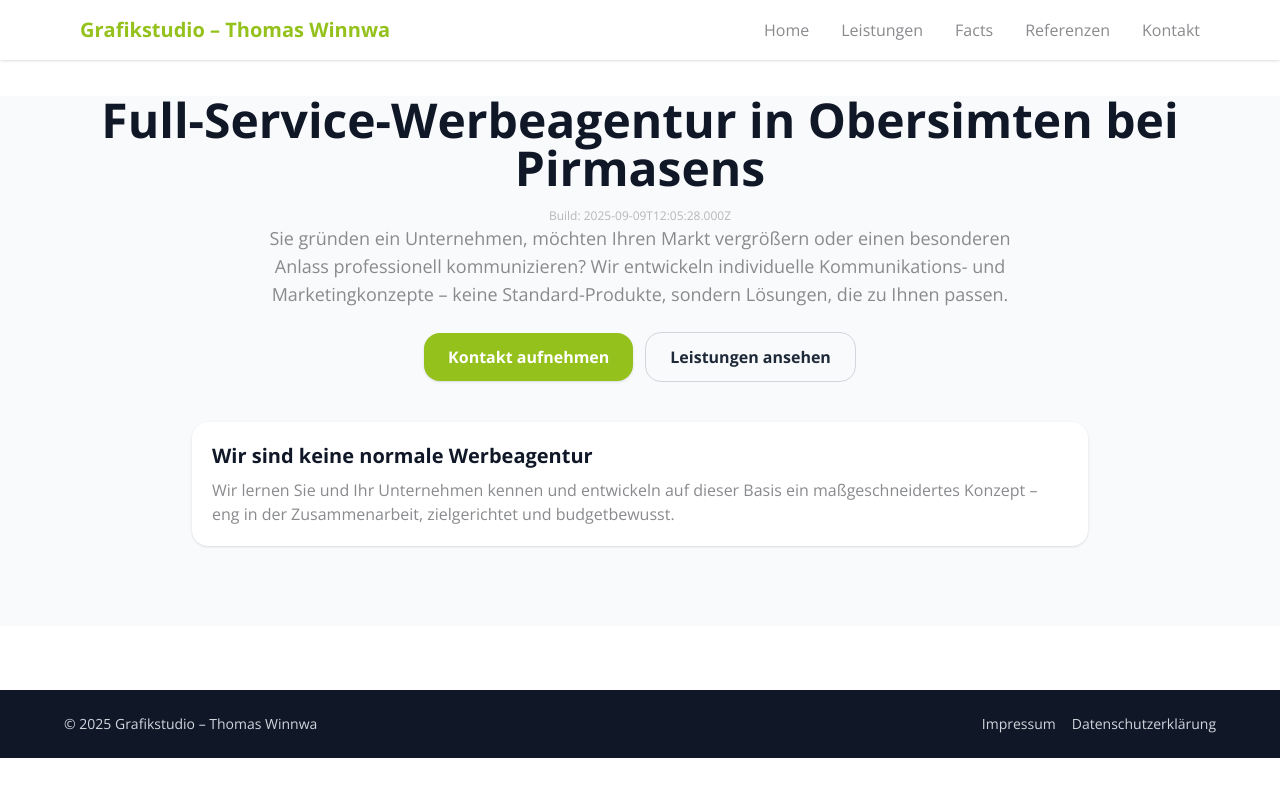
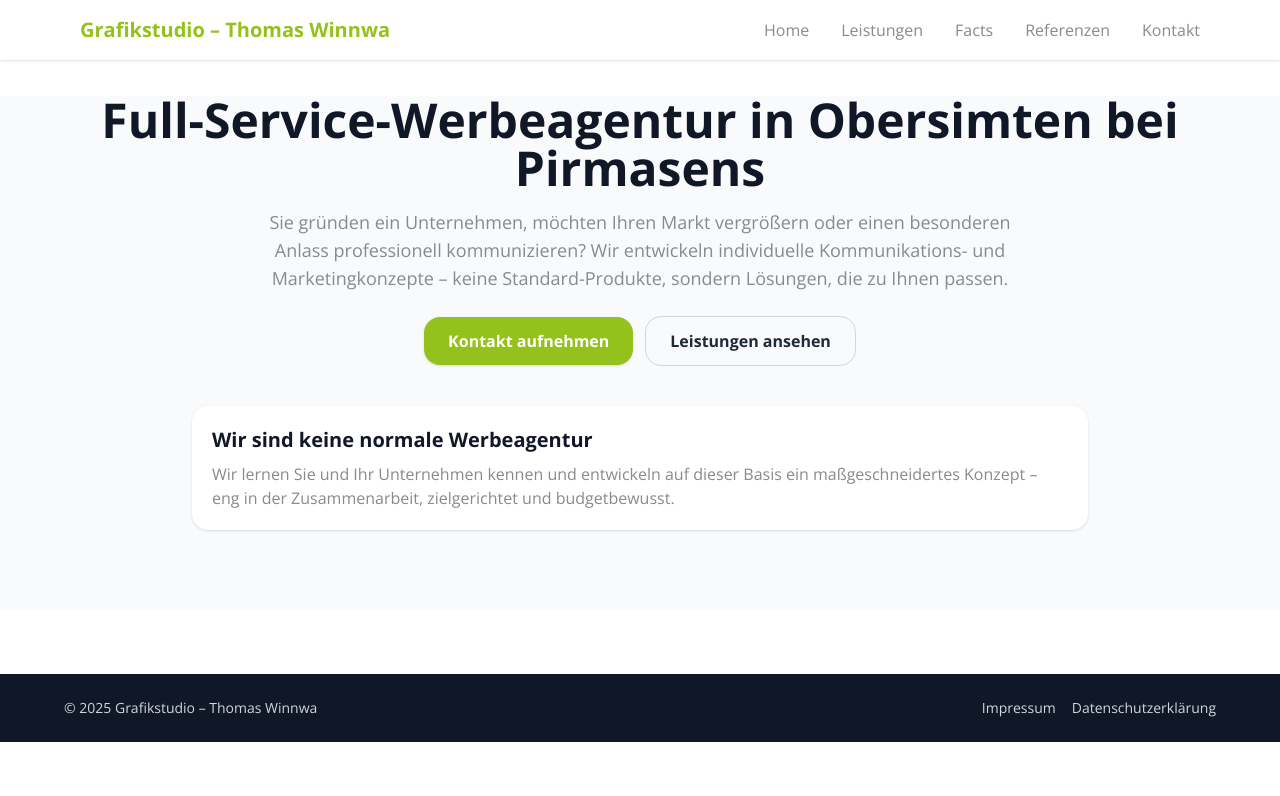
Before and after one commit to thomaswinnwa/site, a React (Vite) app: page / in a window 1280 px wide. Shown: the top 796 px of the page. Built offline with nearby package versions, Linux system fonts and the light colour scheme.

Commit message:
chore: Marker entfernt

```diff
--- a/src/pages/Home.jsx
+++ b/src/pages/Home.jsx
@@ -16,7 +16,6 @@ export default function Home() {
           <h1 className="text-3xl md:text-5xl font-bold mb-4 text-gray-900">
             Full-Service-Werbeagentur in Obersimten bei Pirmasens
           </h1>
-          <p className="text-xs opacity-60">Build: {new Date().toISOString()}</p>
           <p className="max-w-3xl mx-auto text-lg mb-6">
             Sie gründen ein Unternehmen, möchten Ihren Markt vergrößern oder einen besonderen Anlass professionell
             kommunizieren? Wir entwickeln individuelle Kommunikations- und Marketingkonzepte – keine Standard-Produkte,
--- a/src/pages/Kontakt.jsx
+++ b/src/pages/Kontakt.jsx
@@ -57,7 +57,6 @@ export default function Kontakt() {
   return (
     <section className="max-w-6xl mx-auto px-4 py-16">
       <h1 className="text-3xl md:text-4xl font-bold mb-8 text-gray-900">Kontakt</h1>
-      <p className="text-xs opacity-60">Build: {new Date().toISOString()}</p>
       <div className="grid md:grid-cols-2 gap-10">
         <form className="space-y-4" onSubmit={handleSubmit} noValidate>
           <label className="block">
```
